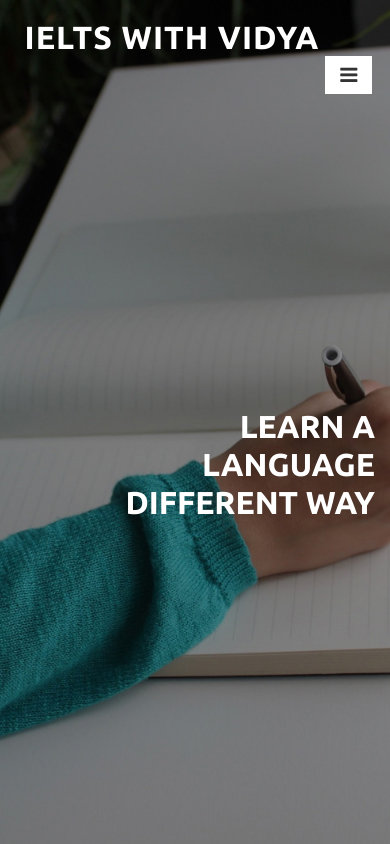
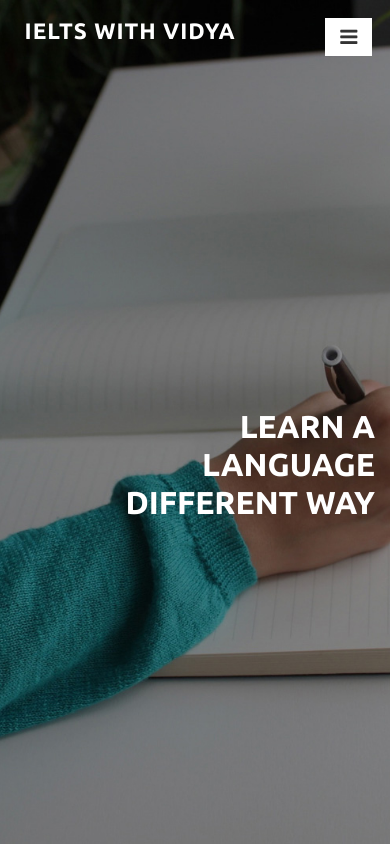
Before and after one commit to Sreehariskj/ieltswithvidya, a plain HTML site: page index.html in a window 390 px wide. Shown: the top 844 px of the page. Drawn offline with Linux system fonts and the light colour scheme.

Commit message:
solved navbar issue in small device

```diff
--- a/css/style.css
+++ b/css/style.css
@@ -50,9 +50,9 @@ ul {
     /* text-align: left; */
 }
 
-ul {
-	/* list-style-type: none; */
-}
+/* ul {
+	list-style-type: none;
+} */
 
 body a:hover {
 	text-decoration: none;
@@ -116,7 +116,7 @@ ul.menu {
 #logo a span {
     color: #fff;
 }
-.logo h1 a {
+.logo h2 a {
     font-family: 'Ubuntu', sans-serif;
     text-transform: capitalize;
     font-weight: 600;
@@ -247,10 +247,14 @@ li > a:only-child:after {
         text-align: center;
         float: none;
     }
+    .logo h2 a {
+        font-size: .7em;
+    }
 
     nav {
         margin: 0;
     }
+
 
     /* Hide the navigation menu by default */
     /* Also hide the  */
```
